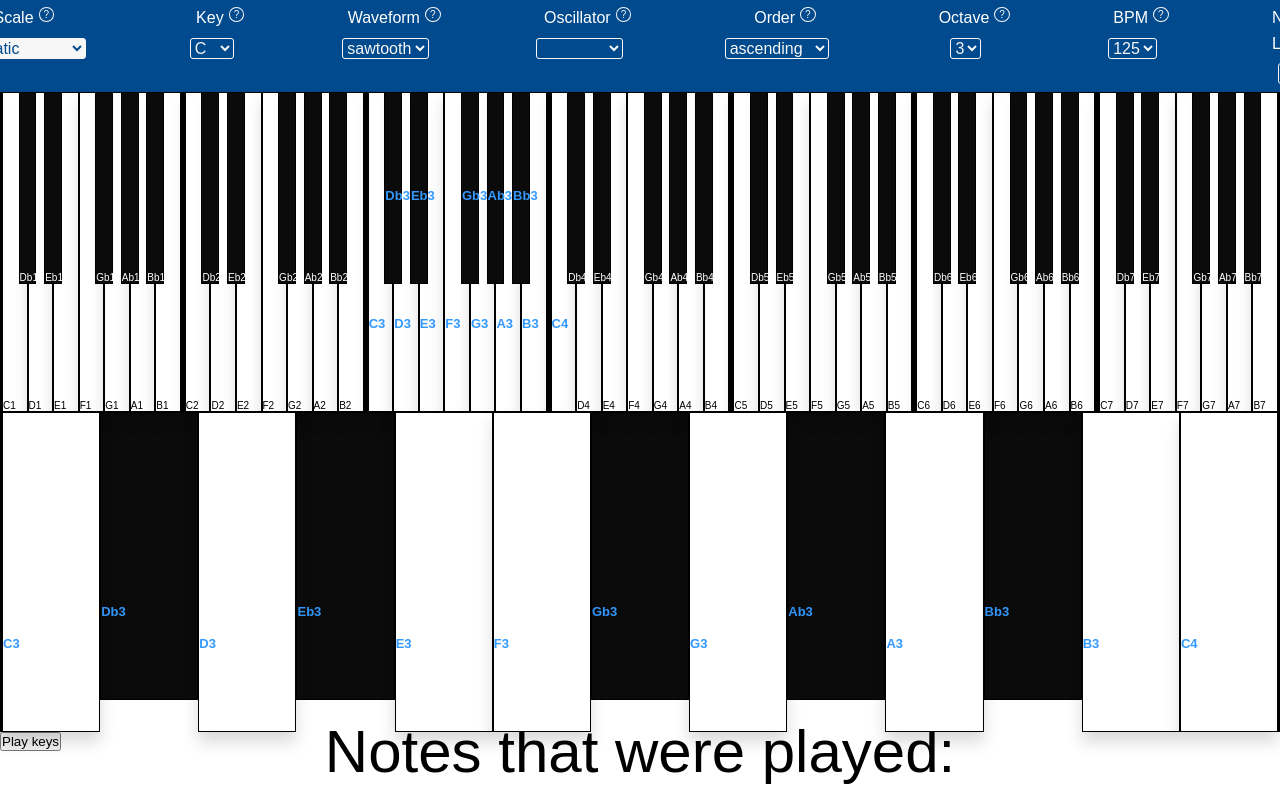
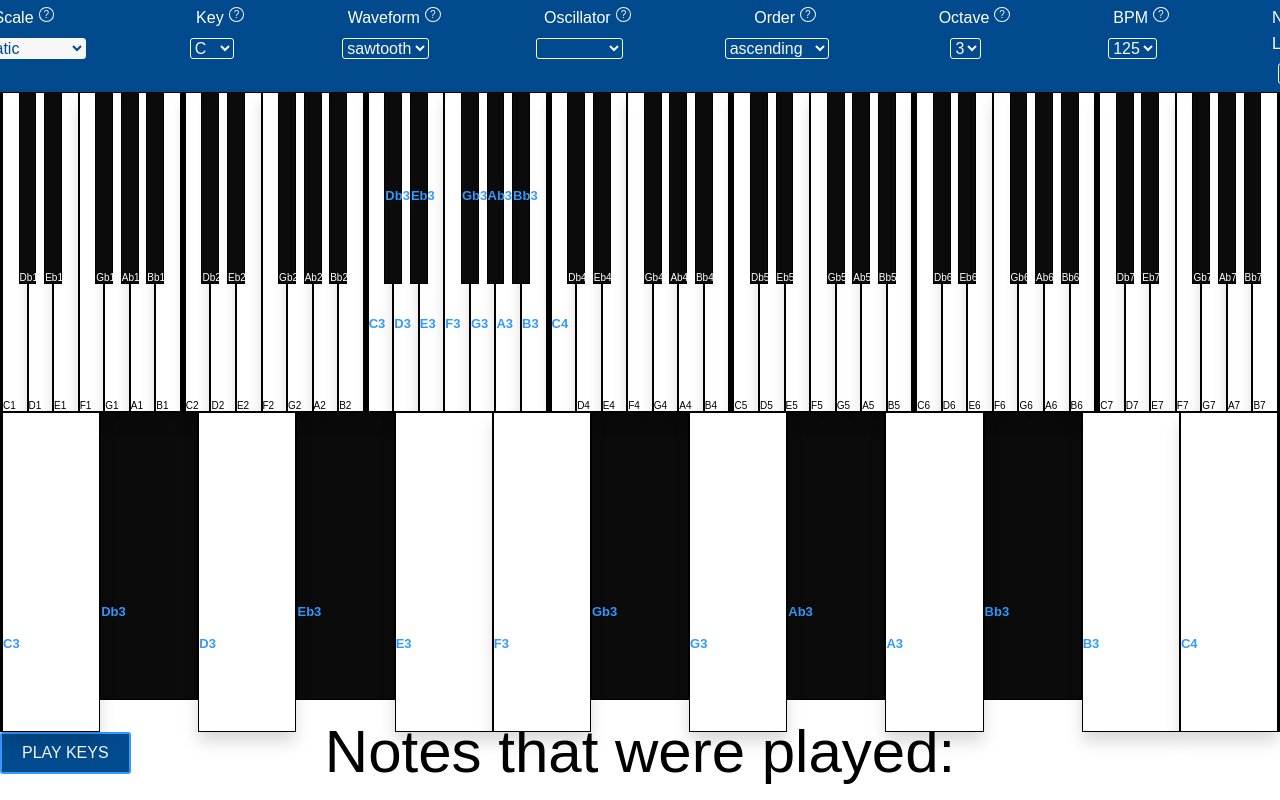
Before and after one commit to dcmorales/digital-keyboard, a React (Create React App) app: page / in a window 1280 px wide. Shown: the top 800 px of the page. Built offline with nearby package versions, Linux system fonts and the light colour scheme.

Commit message:
Added scss to play button

```diff
--- a/src/components/KeyboardValuesSelected/SelectedScaleNotes/PlayButton.js
+++ b/src/components/KeyboardValuesSelected/SelectedScaleNotes/PlayButton.js
@@ -52,6 +52,7 @@ class PlayButton extends React.Component {
       <div>
         <button
           id="play-button"
+          className="play-button"
           onClick={() =>
             this.renderPlayButton(
               defineScale.renderNotes(scaleInfo)[0],
--- a/src/sass/_components.scss
+++ b/src/sass/_components.scss
@@ -178,3 +178,25 @@
     padding-bottom: 4rem;
   }
 }
+
+//******************************************************************************
+//Play Button
+.play-button {
+  font-size: $font-size-large;
+  text-transform: uppercase;
+
+  color: $color-grey-light-1;
+  background-color: $color-primary-dark;
+  border-color: $color-primary-light;
+  border-style: solid;
+  border-radius: 3px;
+  padding: 1rem 2rem;
+  outline: none;
+  cursor: pointer;
+
+  &:hover {
+    color: $color-primary-light;
+    background-color: $color-grey-light-1;
+    border-color: $color-primary-light;
+  }
+}
```
